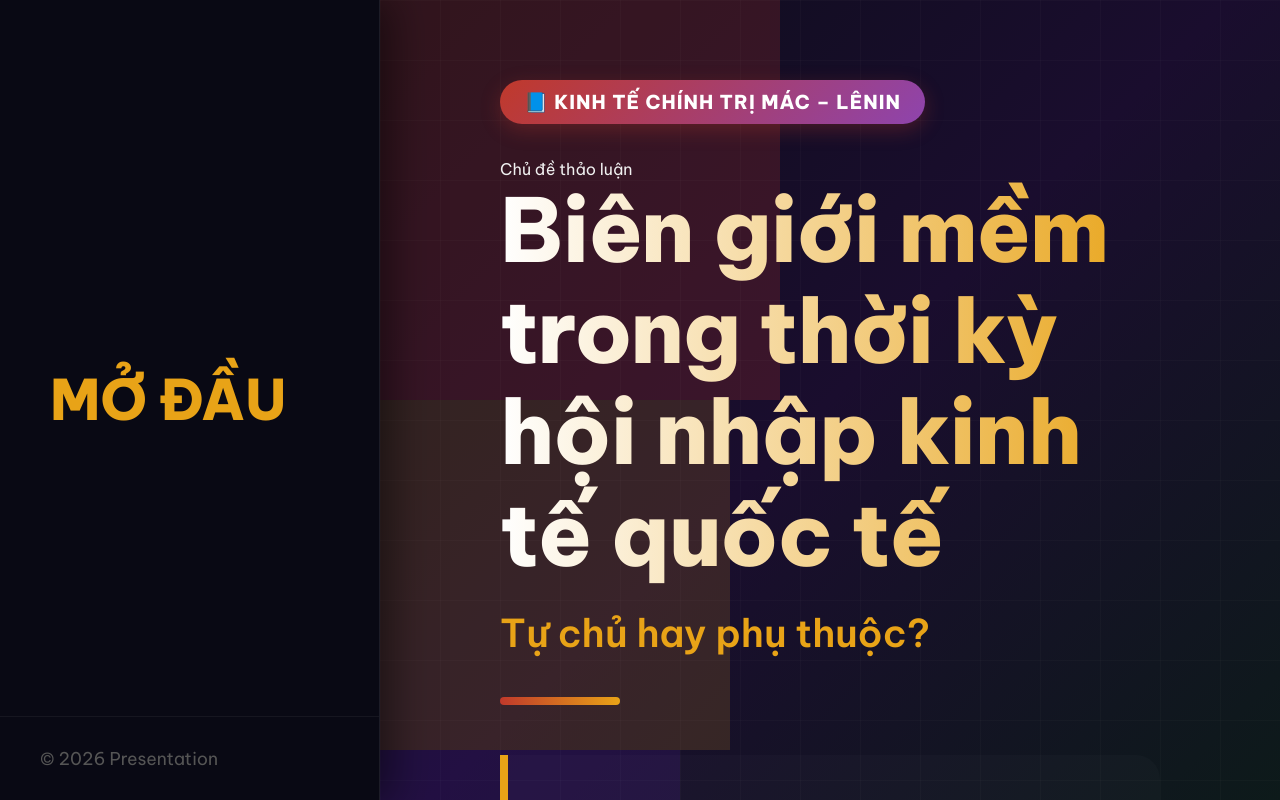
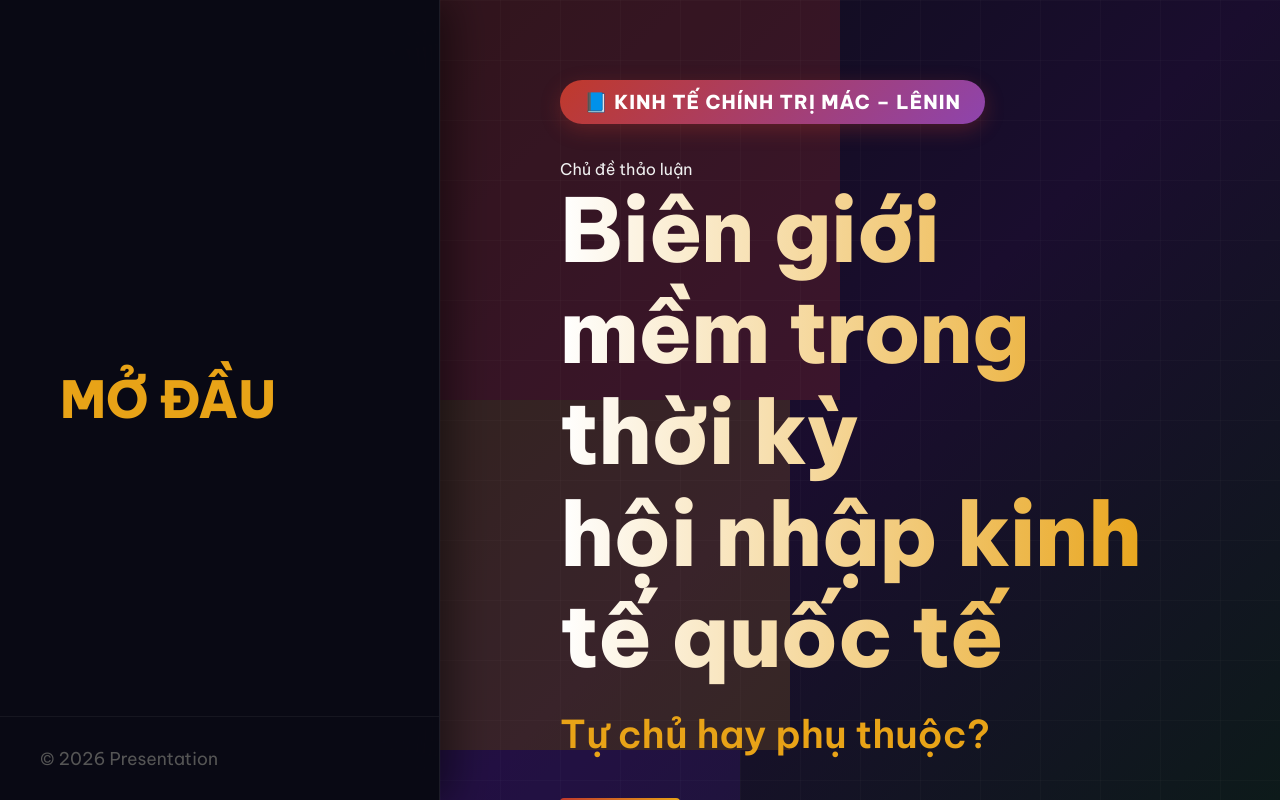
Before and after one commit to Trungntse173505/MLN2, a React (Vite) app: page / in a window 1280 px wide. Built offline with nearby package versions, Linux system fonts and the light colour scheme.

Commit message:
Fix text wrapping in presentation sidebar

```diff
--- a/src/index.css
+++ b/src/index.css
@@ -99,16 +99,17 @@ body {
 
 /* Sidebar Navigation Pane */
 .sidebar {
-  width: 380px; /* Wider for presentation */
+  width: 440px; /* Wider to prevent extreme word breaks */
   background: rgba(10, 10, 20, 0.85); /* Darker, more solid */
   backdrop-filter: blur(30px);
   border-right: 1px solid rgba(255, 255, 255, 0.08);
   display: flex;
   flex-direction: column;
+  justify-content: center;
   z-index: 100;
   box-shadow: 10px 0 40px rgba(0,0,0,0.5);
+  position: relative;
 }
-
 .dynamic-titles-container {
   position: relative;
   flex: 1;
@@ -117,17 +118,18 @@ body {
 
 .dynamic-item {
   position: absolute;
-  left: 50px;
+  left: 60px;
   right: 40px;
   top: 50%;
   opacity: 0;
-  font-size: 3.5rem;
+  font-size: 3.2rem; /* Slightly scaled down from 3.5rem */
   font-weight: 800;
   color: var(--gold);
-  line-height: 1.2;
+  line-height: 1.25; /* Better line height for long phrases */
   pointer-events: none;
   transition: all 0.6s cubic-bezier(0.4, 0, 0.2, 1);
   text-transform: uppercase;
+  word-break: keep-all; /* Keep words intact */
 }
 
 .dynamic-item.prev {
```
